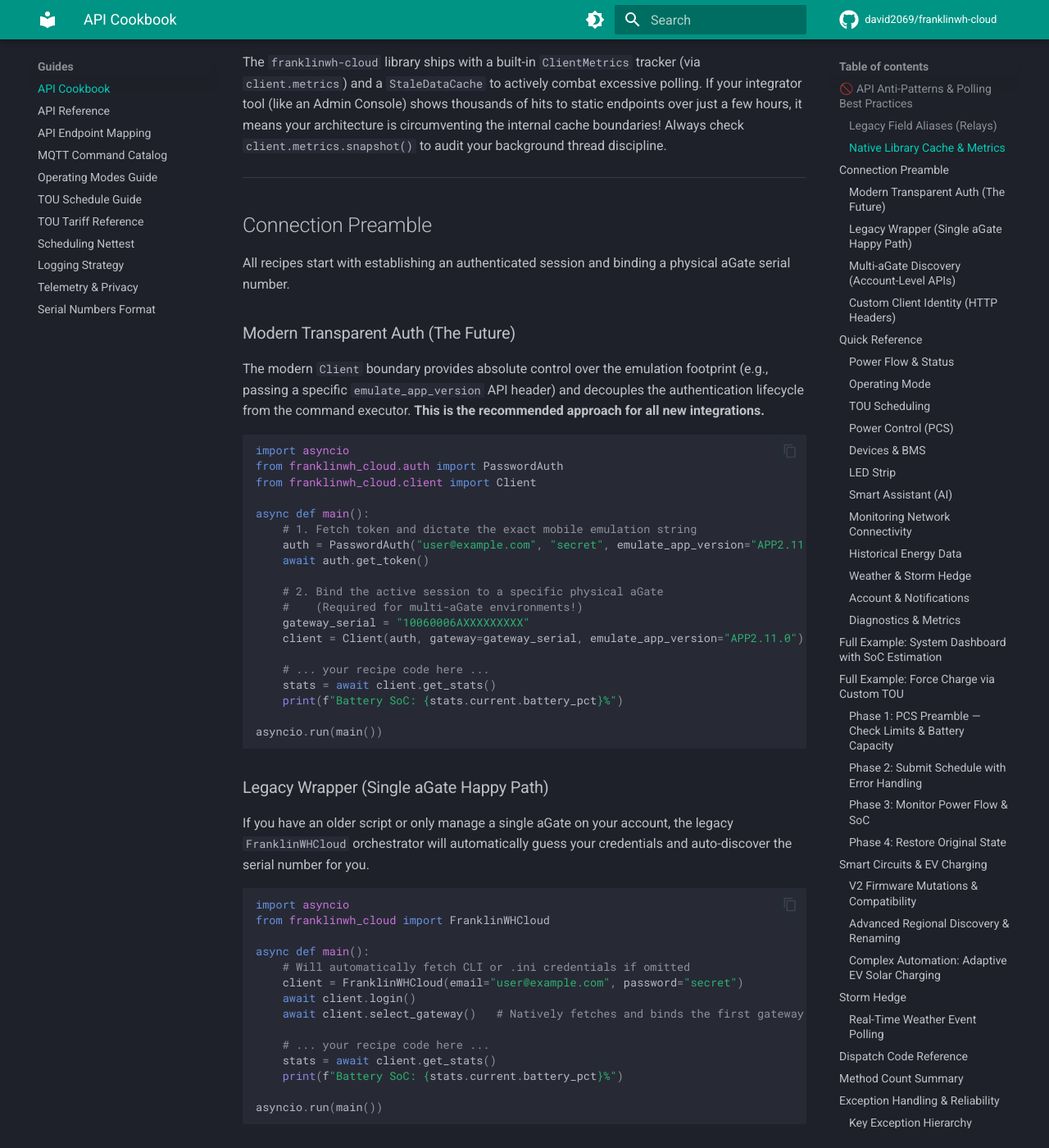
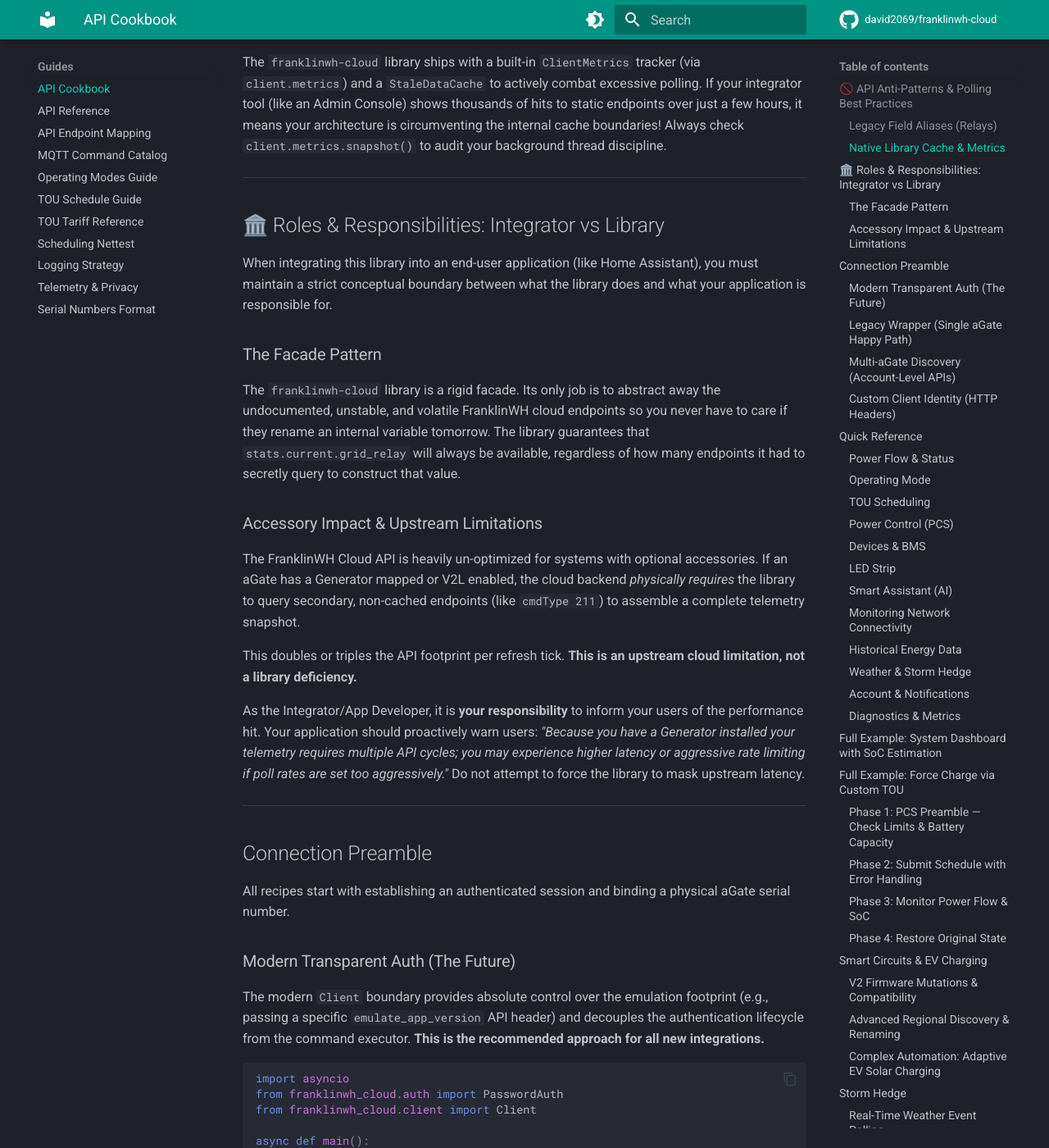
Before and after one commit to david2069/franklinwh-cloud, an MkDocs documentation site: the page built from docs/API_COOKBOOK.md, in a window 1280 px wide and 1400 px high, scrolled down 1295 px. Shown: the whole window at 82% size. Built offline with MkDocs 1.6.1 and Material for MkDocs 9.7.7, drawn with Linux system fonts in a browser that asks for light colours; comment, search, counter and statistics services are not loaded.

Commit message:
docs: formalize library vs integrator roles regarding accessory latency bounds

```diff
--- a/docs/API_COOKBOOK.md
+++ b/docs/API_COOKBOOK.md
@@ -33,6 +33,23 @@ The cloud API often exposes duplicated attributes via different payload structur
 ### Native Library Cache & Metrics
 The `franklinwh-cloud` library ships with a built-in `ClientMetrics` tracker (via `client.metrics`) and a `StaleDataCache` to actively combat excessive polling.
 If your integrator tool (like an Admin Console) shows thousands of hits to static endpoints over just a few hours, it means your architecture is circumventing the internal cache boundaries! Always check `client.metrics.snapshot()` to audit your background thread discipline.
+
+---
+
+## 🏛️ Roles & Responsibilities: Integrator vs Library
+
+When integrating this library into an end-user application (like Home Assistant), you must maintain a strict conceptual boundary between what the library does and what your application is responsible for.
+
+### The Facade Pattern
+The `franklinwh-cloud` library is a rigid facade. Its only job is to abstract away the undocumented, unstable, and volatile FranklinWH cloud endpoints so you never have to care if they rename an internal variable tomorrow. The library guarantees that `stats.current.grid_relay` will always be available, regardless of how many endpoints it had to secretly query to construct that value.
+
+### Accessory Impact & Upstream Limitations
+The FranklinWH Cloud API is heavily un-optimized for systems with optional accessories. If an aGate has a Generator mapped or V2L enabled, the cloud backend *physically requires* the library to query secondary, non-cached endpoints (like `cmdType 211`) to assemble a complete telemetry snapshot.
+
+This doubles or triples the API footprint per refresh tick.
+**This is an upstream cloud limitation, not a library deficiency.**
+
+As the Integrator/App Developer, it is **your responsibility** to inform your users of the performance hit. Your application should proactively warn users: *"Because you have a Generator installed your telemetry requires multiple API cycles; you may experience higher latency or aggressive rate limiting if poll rates are set too aggressively."* Do not attempt to force the library to mask upstream latency.
 
 ---
 
```
